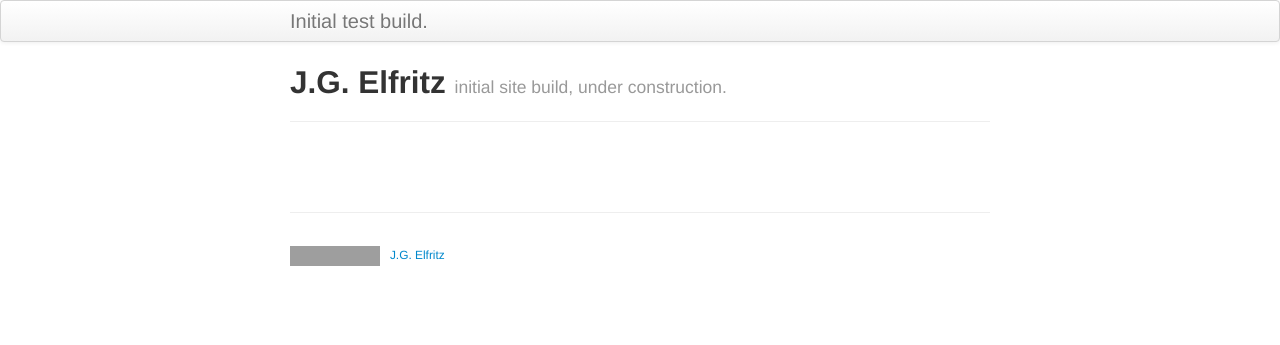
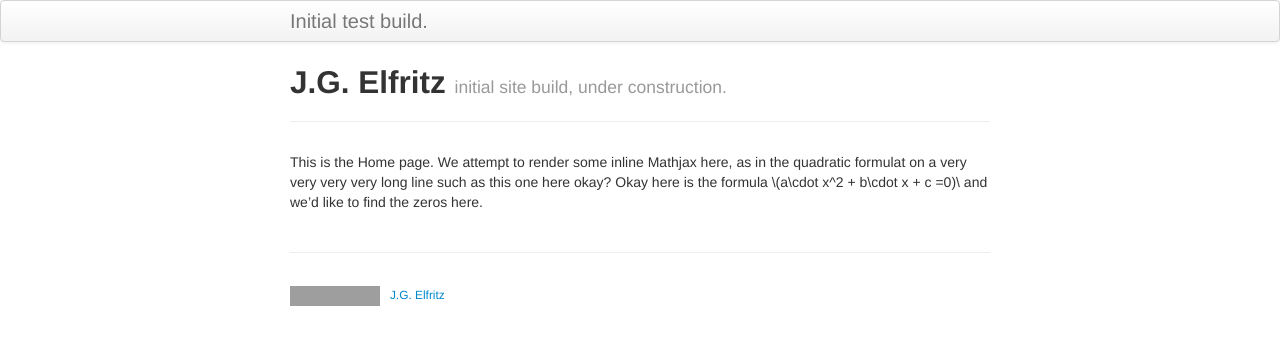
Before and after one commit to justinelfritz/justinelfritz.github.io, a Jekyll site: the page built from index.md, in a window 1280 px wide. Shown: the top 345 px of the page. Built offline with Jekyll 4.4.1, drawn with Linux system fonts in a browser that asks for light colours; grey boxes are pictures that could not be loaded.

Commit message:
test mathjax

```diff
--- a/index.md
+++ b/index.md
@@ -4,6 +4,8 @@ title: J.G. Elfritz
 tagline: initial site build, under construction.
 description: Site build following K.Broman template for github.io
 ---
+
+This is the Home page. We attempt to render some inline Mathjax here, as in the quadratic formulat on a very very very very long line such as this one here okay? Okay here is the formula \\(a\cdot x^2 + b\cdot x + c =0)\\ and we'd like to find the zeros here.
 
 <!---[Github Pages](https://pages.github.com) provide a simple way to make a --->
 <!---website using--->
```
